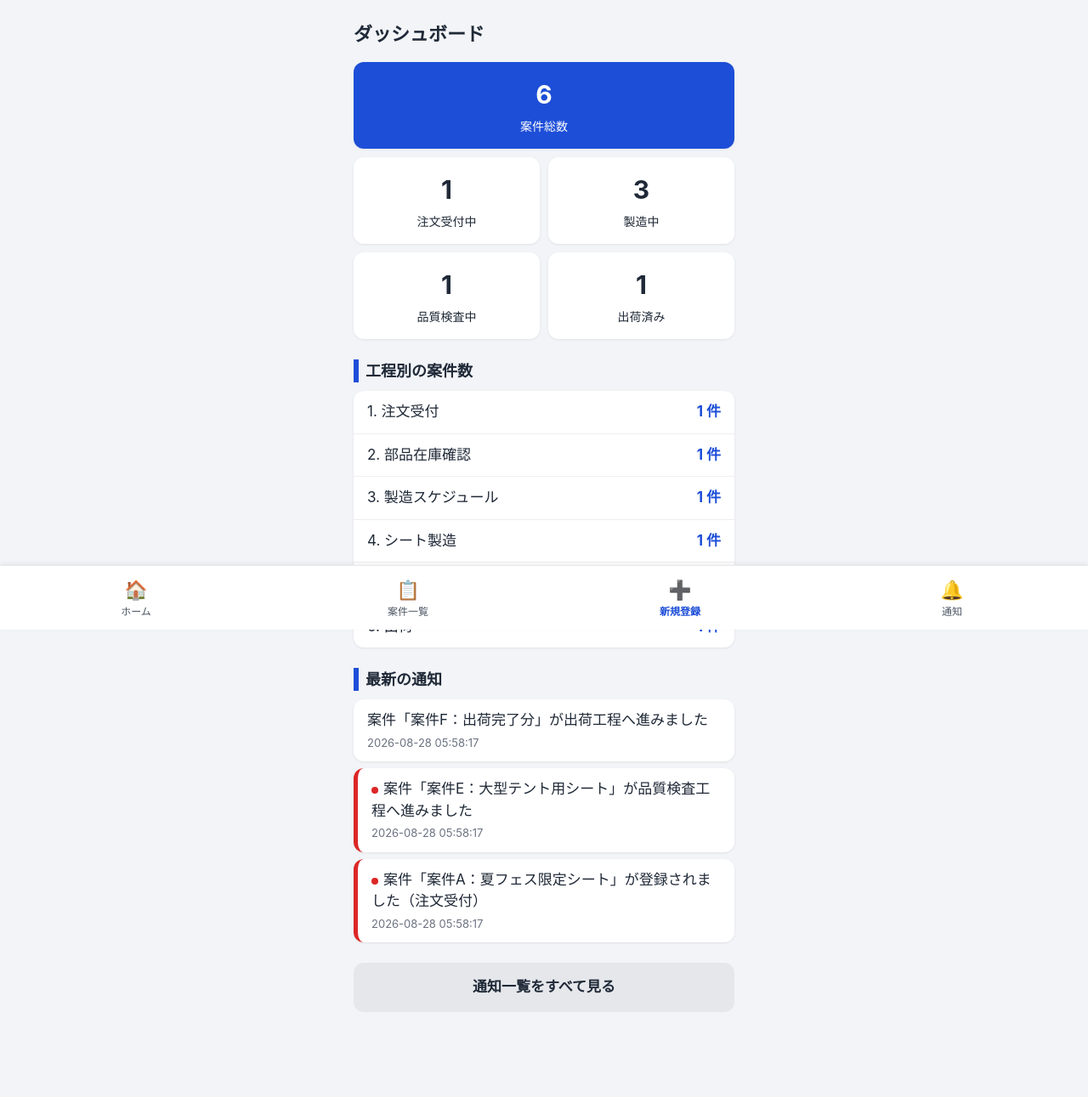
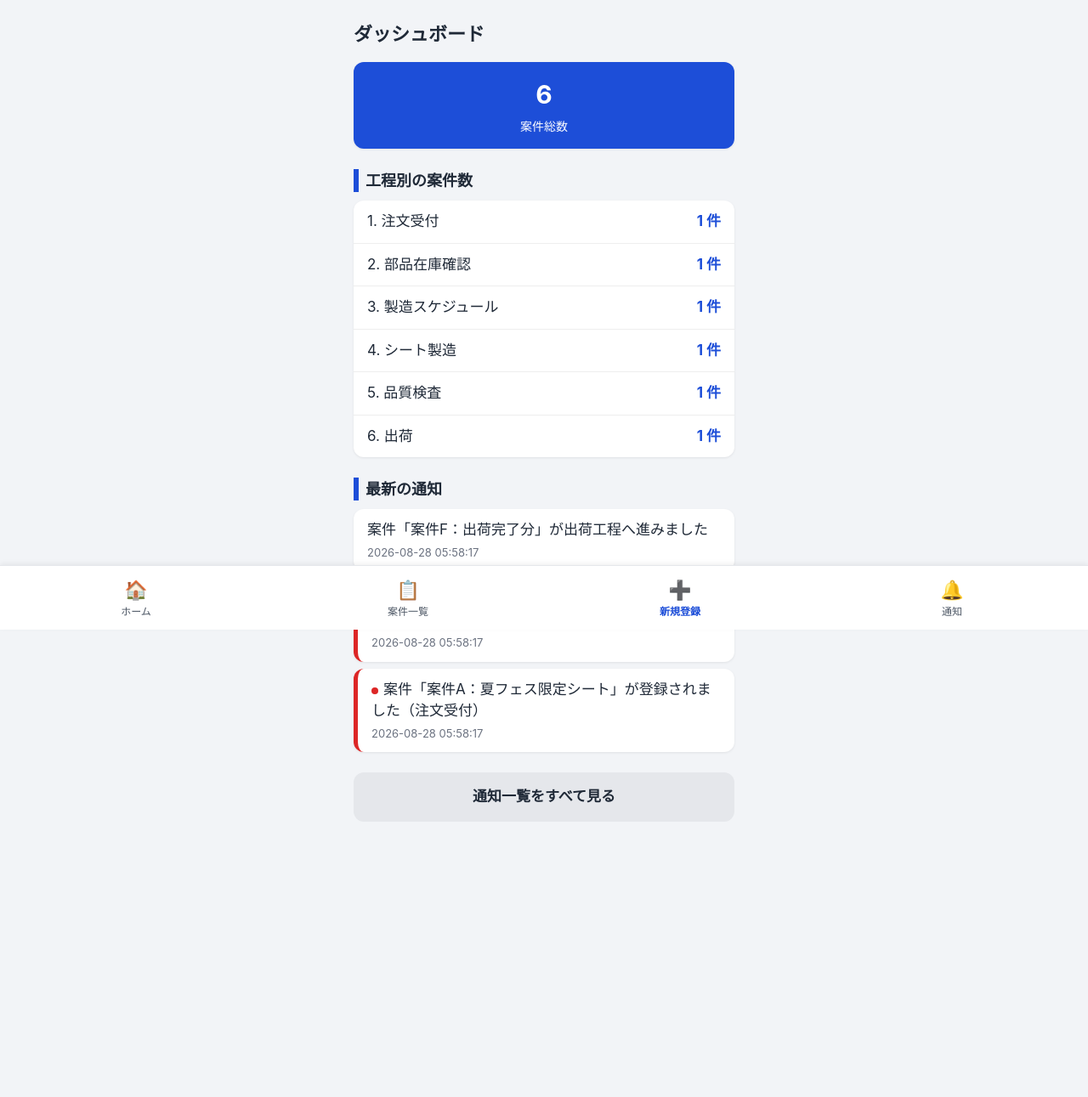
Before and after one commit to kumamama-1/wos-portal, a Flask app: page / in a window 1280 px wide. Shown: the part 59-1350 px from the top of the page at 85% size. After the commit the page ends 1026 px from the top, so only its background shows below. Run offline with Flask 3, Linux system fonts and the light colour scheme; data comes from the database, SQL or seed files in the repository.

Commit message:
Remove duplicated dashboard stats, add stage filter and notification links
- Dashboard showed the same stage counts twice (grouped stat cards on
  top of the per-stage breakdown list below). Drop the redundant
  grouped cards and keep only the total-count card plus the detailed
  breakdown.
- Project list cards showed a "進行中/出荷完了" status line that only
  restated what the stage badge already said. Remove it.
- Add missing drill-down: each stage row on the dashboard now links to
  the project list filtered to that stage, with a "すべて表示" link
  back to the unfiltered list.
- Add missing navigation: notifications (on the dashboard and the full
  notifications page) now link to the related project's detail page
  instead of being plain text.
- Deduplicate the notification SQL query (was written out separately
  in both the dashboard and notifications routes) into one helper, and
  drop an unused Flask import.

Co-Authored-By: Claude Sonnet 5 <noreply@anthropic.com>
Claude-Session: https://claude.ai/code/session_01W1648JDWvFuo8QhKexVyhY

```diff
--- a/manufacturing_demo/app.py
+++ b/manufacturing_demo/app.py
@@ -2,7 +2,7 @@
 
 社内で製造案件の工程を管理するためのシンプルなFlaskアプリです。
 """
-from flask import Flask, g, redirect, render_template, request, session, url_for
+from flask import Flask, redirect, render_template, request, session, url_for
 
 from db import STAGES, USERS, get_db, init_db, now_str
 
@@ -43,36 +43,32 @@ def stage_counts(conn):
     return counts
 
 
+NOTIFICATION_QUERY = """
+    SELECT n.*, p.project_name
+    FROM notifications n
+    JOIN projects p ON p.id = n.project_id
+    ORDER BY n.created_at DESC, n.id DESC
+"""
+
+
+def fetch_notifications(conn, limit=None):
+    query = NOTIFICATION_QUERY
+    if limit:
+        query += f" LIMIT {int(limit)}"
+    return conn.execute(query).fetchall()
+
+
 @app.route("/")
 def dashboard():
     conn = get_db()
     total = conn.execute("SELECT COUNT(*) AS c FROM projects").fetchone()["c"]
     counts = stage_counts(conn)
-
-    # 「製造中」は 部品在庫確認・製造スケジュール・シート製造 の3工程をまとめて表示する
-    order_count = counts[1]
-    manufacturing_count = counts[2] + counts[3] + counts[4]
-    inspection_count = counts[5]
-    shipped_count = counts[6]
-
-    notifications = conn.execute(
-        """
-        SELECT n.*, p.project_name
-        FROM notifications n
-        JOIN projects p ON p.id = n.project_id
-        ORDER BY n.created_at DESC, n.id DESC
-        LIMIT 5
-        """
-    ).fetchall()
+    notifications = fetch_notifications(conn, limit=5)
     conn.close()
 
     return render_template(
         "dashboard.html",
         total=total,
-        order_count=order_count,
-        manufacturing_count=manufacturing_count,
-        inspection_count=inspection_count,
-        shipped_count=shipped_count,
         counts=counts,
         stages=STAGES,
         notifications=notifications,
@@ -88,10 +84,24 @@ PROJECT_LIST_QUERY = """
 
 @app.route("/projects")
 def project_list():
+    stage = request.args.get("stage", type=int)
+
     conn = get_db()
-    projects = conn.execute(PROJECT_LIST_QUERY + " ORDER BY p.id DESC").fetchall()
+    if stage and 1 <= stage <= len(STAGES):
+        projects = conn.execute(
+            PROJECT_LIST_QUERY + " WHERE p.current_stage = ? ORDER BY p.id DESC", (stage,)
+        ).fetchall()
+    else:
+        stage = None
+        projects = conn.execute(PROJECT_LIST_QUERY + " ORDER BY p.id DESC").fetchall()
     conn.close()
-    return render_template("projects_list.html", projects=projects, stages=STAGES)
+
+    return render_template(
+        "projects_list.html",
+        projects=projects,
+        stages=STAGES,
+        filter_stage=stage,
+    )
 
 
 @app.route("/projects/new", methods=["GET", "POST"])
@@ -186,14 +196,7 @@ def advance_stage(project_id):
 @app.route("/notifications")
 def notifications_page():
     conn = get_db()
-    notifications = conn.execute(
-        """
-        SELECT n.*, p.project_name
-        FROM notifications n
-        JOIN projects p ON p.id = n.project_id
-        ORDER BY n.created_at DESC, n.id DESC
-        """
-    ).fetchall()
+    notifications = fetch_notifications(conn)
     conn.execute("UPDATE notifications SET is_read = 1")
     conn.commit()
     conn.close()
--- a/manufacturing_demo/static/style.css
+++ b/manufacturing_demo/static/style.css
@@ -88,13 +88,7 @@ body {
   margin-top: 12px;
 }
 
-/* ダッシュボード：統計カード */
-.stat-grid {
-  display: grid;
-  grid-template-columns: repeat(2, 1fr);
-  gap: 10px;
-}
-
+/* ダッシュボード：統計カード（総数のみ。工程別の内訳は下の一覧で確認する） */
 .stat-card {
   background: #fff;
   border-radius: 12px;
@@ -104,9 +98,12 @@ body {
 }
 
 .stat-total {
-  grid-column: span 2;
   background: #1d4ed8;
   color: #fff;
+}
+
+.stat-total-single {
+  margin-bottom: 8px;
 }
 
 .stat-num {
@@ -121,7 +118,7 @@ body {
   margin-top: 4px;
 }
 
-/* 工程別件数 */
+/* 工程別件数（タップすると案件一覧をその工程で絞り込める） */
 .stage-breakdown {
   list-style: none;
   margin: 0;
@@ -133,9 +130,6 @@ body {
 }
 
 .stage-breakdown li {
-  display: flex;
-  justify-content: space-between;
-  padding: 12px 16px;
   border-bottom: 1px solid #eee;
 }
 
@@ -143,9 +137,36 @@ body {
   border-bottom: none;
 }
 
+.stage-breakdown a {
+  display: flex;
+  justify-content: space-between;
+  padding: 12px 16px;
+  color: inherit;
+  text-decoration: none;
+}
+
 .stage-count {
   font-weight: bold;
   color: #1d4ed8;
+}
+
+/* 案件一覧の絞り込み表示 */
+.filter-banner {
+  display: flex;
+  justify-content: space-between;
+  align-items: center;
+  background: #eff6ff;
+  color: #1d4ed8;
+  border-radius: 10px;
+  padding: 10px 14px;
+  margin: 12px 0;
+  font-size: 14px;
+}
+
+.filter-banner a {
+  color: #1d4ed8;
+  font-weight: bold;
+  text-decoration: underline;
 }
 
 /* 通知一覧 */
@@ -158,16 +179,22 @@ body {
 .notification-list li {
   background: #fff;
   border-radius: 12px;
-  padding: 12px 16px;
   margin-bottom: 8px;
   box-shadow: 0 1px 3px rgba(0, 0, 0, 0.08);
-  display: flex;
-  flex-direction: column;
-  gap: 4px;
+  overflow: hidden;
 }
 
 .notification-list li.unread {
   border-left: 5px solid #dc2626;
+}
+
+.notif-link {
+  display: flex;
+  flex-direction: column;
+  gap: 4px;
+  padding: 12px 16px;
+  color: inherit;
+  text-decoration: none;
 }
 
 .notif-msg .dot {
@@ -436,8 +463,15 @@ body {
   .btn,
   .project-card,
   .bottom-nav a,
-  .user-select-form select {
+  .user-select-form select,
+  .stage-breakdown a,
+  .notif-link {
     cursor: pointer;
+  }
+
+  .stage-breakdown a:hover,
+  .notif-link:hover {
+    background: #f9fafb;
   }
 
   .btn-primary:hover {
--- a/manufacturing_demo/templates/dashboard.html
+++ b/manufacturing_demo/templates/dashboard.html
@@ -3,35 +3,19 @@
 {% block content %}
 <h1 class="page-title">ダッシュボード</h1>
 
-<div class="stat-grid">
-  <div class="stat-card stat-total">
+<div class="stat-card stat-total stat-total-single">
   <span class="stat-num">{{ total }}</span>
   <span class="stat-label">案件総数</span>
-  </div>
-  <div class="stat-card">
-    <span class="stat-num">{{ order_count }}</span>
-    <span class="stat-label">注文受付中</span>
-  </div>
-  <div class="stat-card">
-    <span class="stat-num">{{ manufacturing_count }}</span>
-    <span class="stat-label">製造中</span>
-  </div>
-  <div class="stat-card">
-    <span class="stat-num">{{ inspection_count }}</span>
-    <span class="stat-label">品質検査中</span>
-  </div>
-  <div class="stat-card">
-    <span class="stat-num">{{ shipped_count }}</span>
-    <span class="stat-label">出荷済み</span>
-  </div>
 </div>
 
 <h2 class="section-title">工程別の案件数</h2>
 <ul class="stage-breakdown">
   {% for stage in stages %}
   <li>
+    <a href="{{ url_for('project_list', stage=loop.index) }}">
       <span class="stage-name">{{ loop.index }}. {{ stage }}</span>
       <span class="stage-count">{{ counts[loop.index] }} 件</span>
+    </a>
   </li>
   {% endfor %}
 </ul>
@@ -40,8 +24,10 @@
 <ul class="notification-list">
   {% for n in notifications %}
   <li class="{{ 'unread' if not n.is_read else '' }}">
+    <a class="notif-link" href="{{ url_for('project_detail', project_id=n.project_id) }}">
       <span class="notif-msg">{% if not n.is_read %}<span class="dot"></span>{% endif %}{{ n.message }}</span>
       <span class="notif-time">{{ n.created_at }}</span>
+    </a>
   </li>
   {% else %}
   <li class="empty">通知はまだありません</li>
--- a/manufacturing_demo/templates/notifications.html
+++ b/manufacturing_demo/templates/notifications.html
@@ -5,8 +5,10 @@
 <ul class="notification-list">
   {% for n in notifications %}
   <li>
-    <span class="notif-msg">{{ n.message }}</span>
-    <span class="notif-time">{{ n.created_at }}</span>
+    <a class="notif-link" href="{{ url_for('project_detail', project_id=n.project_id) }}">
+      <span class="notif-msg">{{ n.message }}</span>
+      <span class="notif-time">{{ n.created_at }}</span>
+    </a>
   </li>
   {% else %}
   <li class="empty">通知はまだありません</li>
```
Also changed, not shown: manufacturing_demo/templates/projects_list.html (+8 -2 lines). Lines whose indentation alone changed are shown as unchanged.
